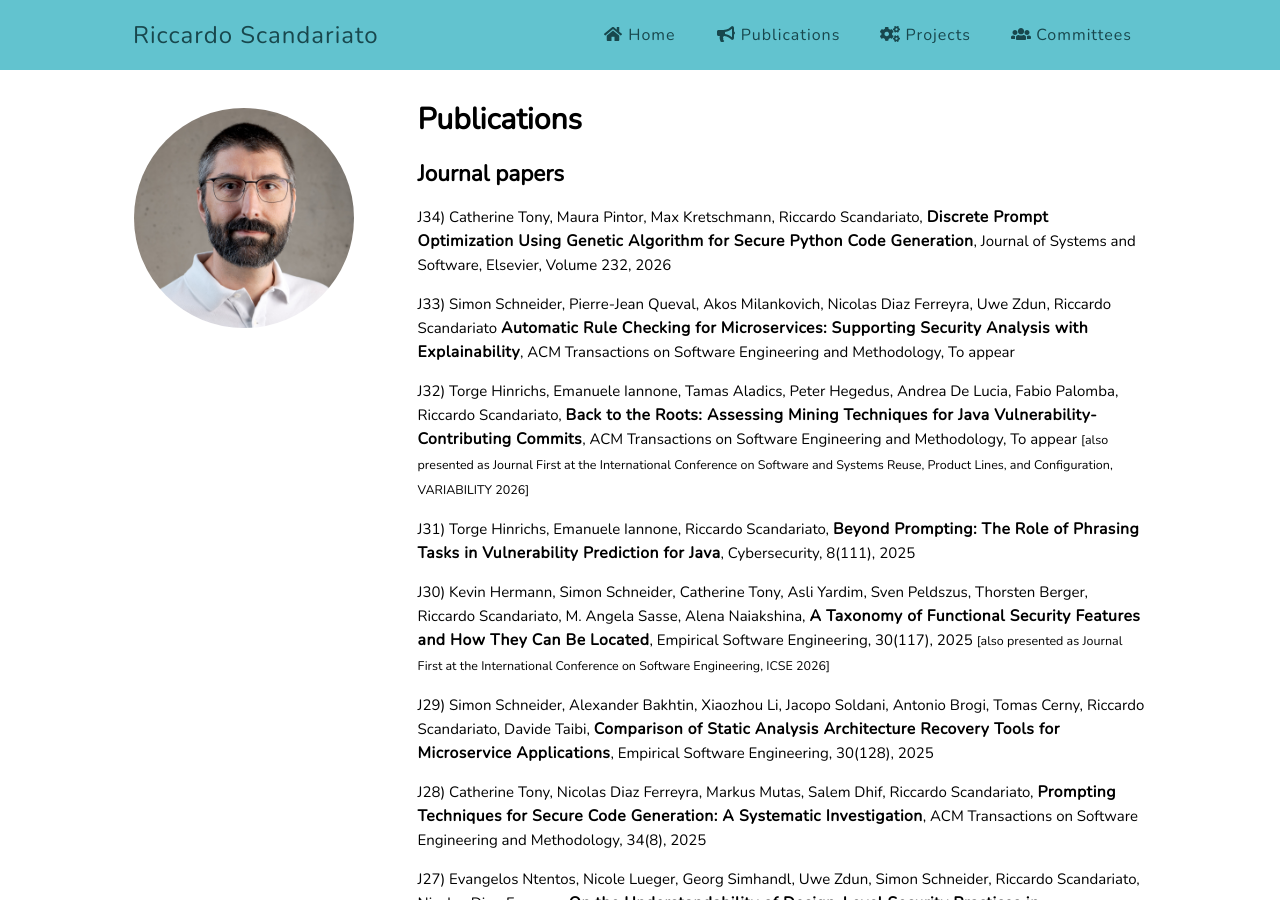
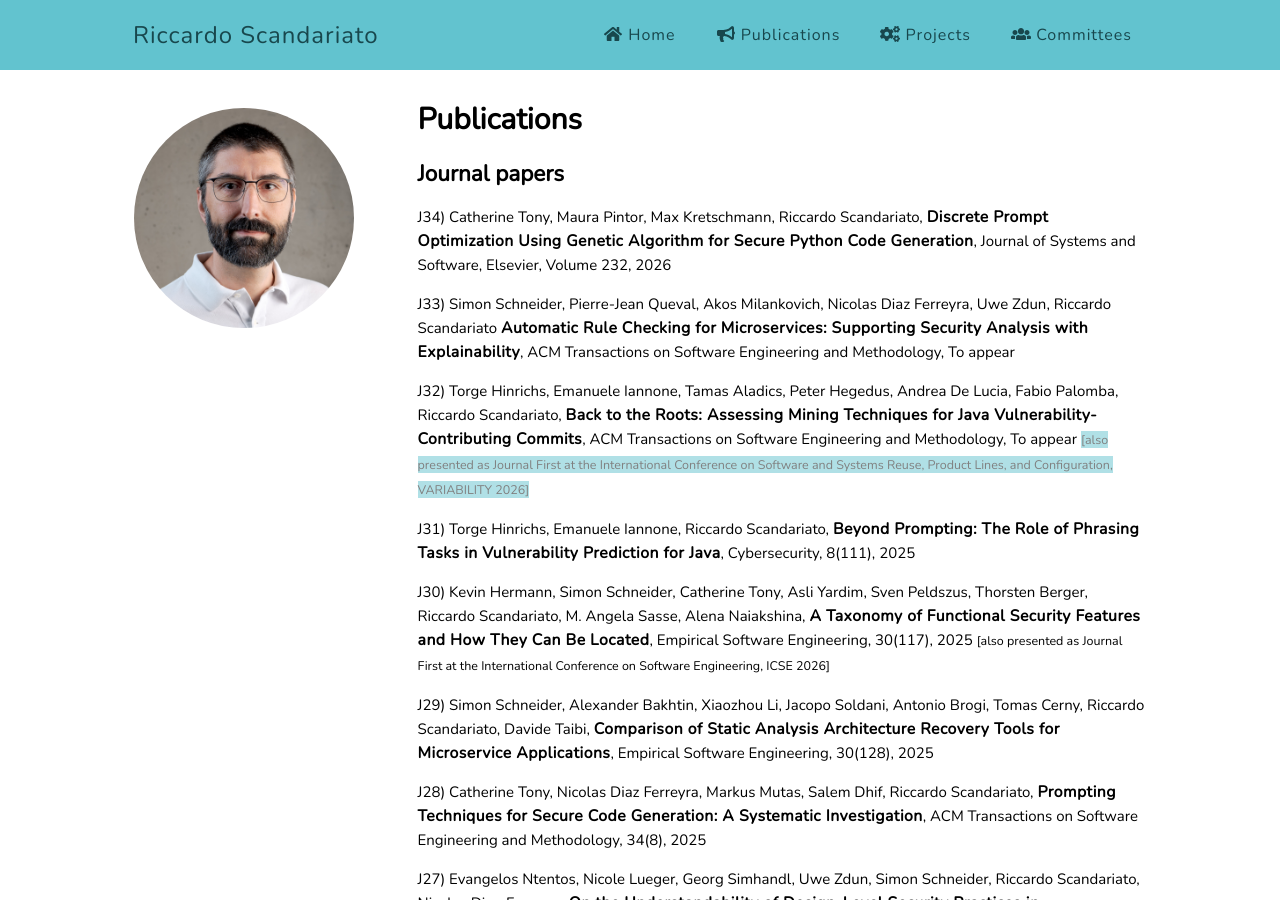
Before and after one commit to riccardoscandariato/riccardoscandariato.github.io, a Jekyll site: the page built from papers.md, in a window 1280 px wide and 900 px high. Built offline with Jekyll 4.4.1, drawn with Linux system fonts in a browser that asks for light colours.

Commit message:
page update

```diff
--- a/papers.md
+++ b/papers.md
@@ -10,7 +10,7 @@ title: Publications
 
 <p>J33) Simon Schneider, Pierre-Jean Queval, Akos Milankovich, Nicolas Diaz Ferreyra, Uwe Zdun, Riccardo Scandariato <strong>Automatic Rule Checking for Microservices: Supporting Security Analysis with Explainability</strong>, ACM Transactions on Software Engineering and Methodology, To appear</p>
 
-<p>J32) Torge Hinrichs, Emanuele Iannone, Tamas Aladics, Peter Hegedus, Andrea De Lucia, Fabio Palomba, Riccardo Scandariato, <strong>Back to the Roots: Assessing Mining Techniques for Java Vulnerability-Contributing Commits</strong>, ACM Transactions on Software Engineering and Methodology, To appear <small>[also presented as Journal First at the International Conference on Software and Systems Reuse, Product Lines, and Configuration, VARIABILITY 2026]</small></p>
+<p>J32) Torge Hinrichs, Emanuele Iannone, Tamas Aladics, Peter Hegedus, Andrea De Lucia, Fabio Palomba, Riccardo Scandariato, <strong>Back to the Roots: Assessing Mining Techniques for Java Vulnerability-Contributing Commits</strong>, ACM Transactions on Software Engineering and Methodology, To appear <small style="color:gray; background-color:powderblue;">[also presented as Journal First at the International Conference on Software and Systems Reuse, Product Lines, and Configuration, VARIABILITY 2026]</small></p>
 
 <p>J31) Torge Hinrichs, Emanuele Iannone, Riccardo Scandariato, <strong>Beyond Prompting: The Role of Phrasing Tasks in Vulnerability Prediction for Java</strong>, Cybersecurity, 8(111), 2025</p>
 
```
